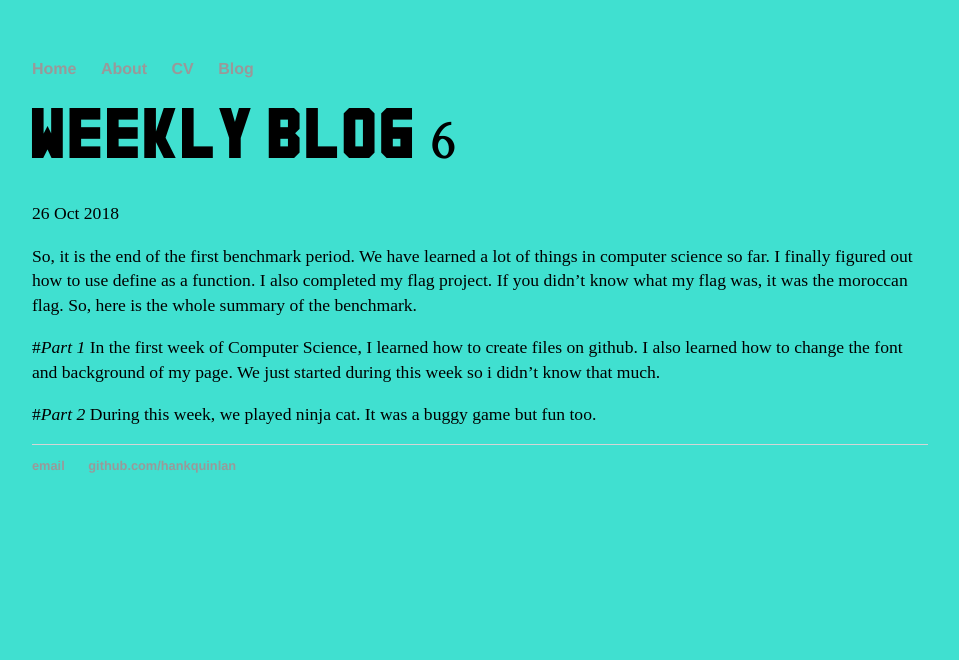
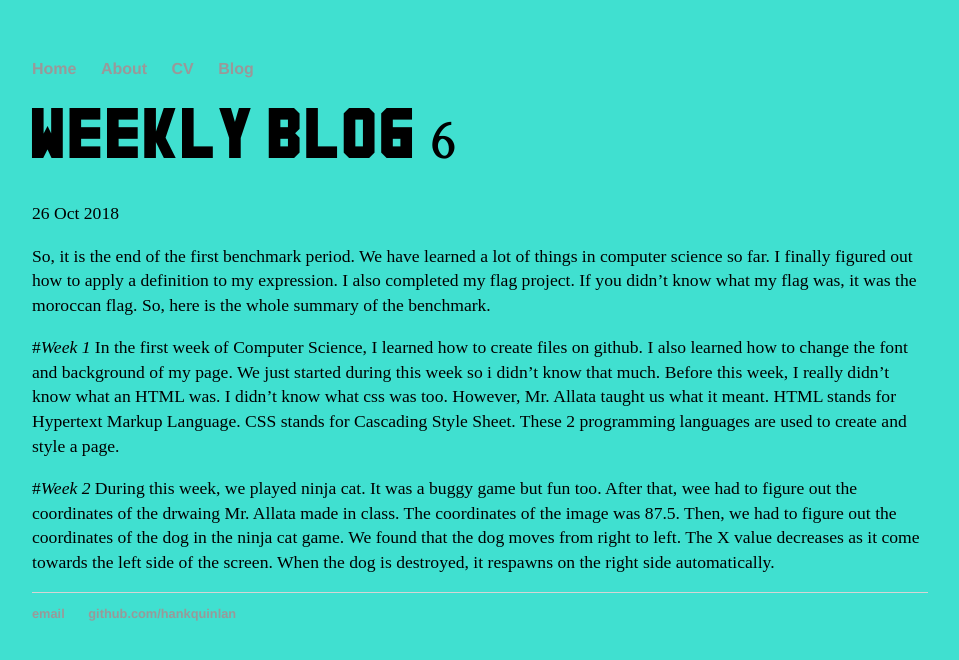
Before and after one commit to tylerm2204/tylerm2204.github.io, a Jekyll site: the page built from _posts/2018-10-26-weekly-reflection.md, in a window 1280 px wide. Shown: the top 660 px of the page, without its empty margins (160-1119 px from the left). Built offline with Jekyll 4.4.1, drawn with Linux system fonts in a browser that asks for light colours.

Commit message:
Update 2018-10-26-weekly-reflection.md

```diff
--- a/_posts/2018-10-26-weekly-reflection.md
+++ b/_posts/2018-10-26-weekly-reflection.md
@@ -4,10 +4,10 @@ title: "weekly blog 6"
 date: 2018-10-26
 ---
 
-So, it is the end of the first benchmark period. We have learned a lot of things in computer science so far. I finally figured out how to use define as a function. I also completed my flag project. If you didn't know what my flag was, it was the moroccan flag. So, here is the whole summary of the benchmark.
+So, it is the end of the first benchmark period. We have learned a lot of things in computer science so far. I finally figured out how to apply a definition to my expression. I also completed my flag project. If you didn't know what my flag was, it was the moroccan flag. So, here is the whole summary of the benchmark.
 
-#_Part 1_
-In the first week of Computer Science, I learned how to create files on github. I also learned how to change the font and background of my page. We just started during this week so i didn't know that much.
+#_Week 1_
+In the first week of Computer Science, I learned how to create files on github. I also learned how to change the font and background of my page. We just started during this week so i didn't know that much. Before this week, I really didn't know what an HTML was. I didn't know what css was too. However, Mr. Allata taught us what it meant. HTML stands for Hypertext Markup Language. CSS stands for Cascading Style Sheet. These 2 programming languages are used to create and style a page.
 
-#_Part 2_
-During this week, we played ninja cat. It was a buggy game but fun too.
+#_Week 2_
+During this week, we played ninja cat. It was a buggy game but fun too. After that, wee had to figure out the coordinates of the drwaing Mr. Allata made in class. The coordinates of the image was 87.5. Then, we had to figure out the coordinates of the dog in the ninja cat game. We found that the dog moves from right to left. The X value decreases as it come towards the left side of the screen. When the dog is destroyed, it respawns on the right side automatically.
```
